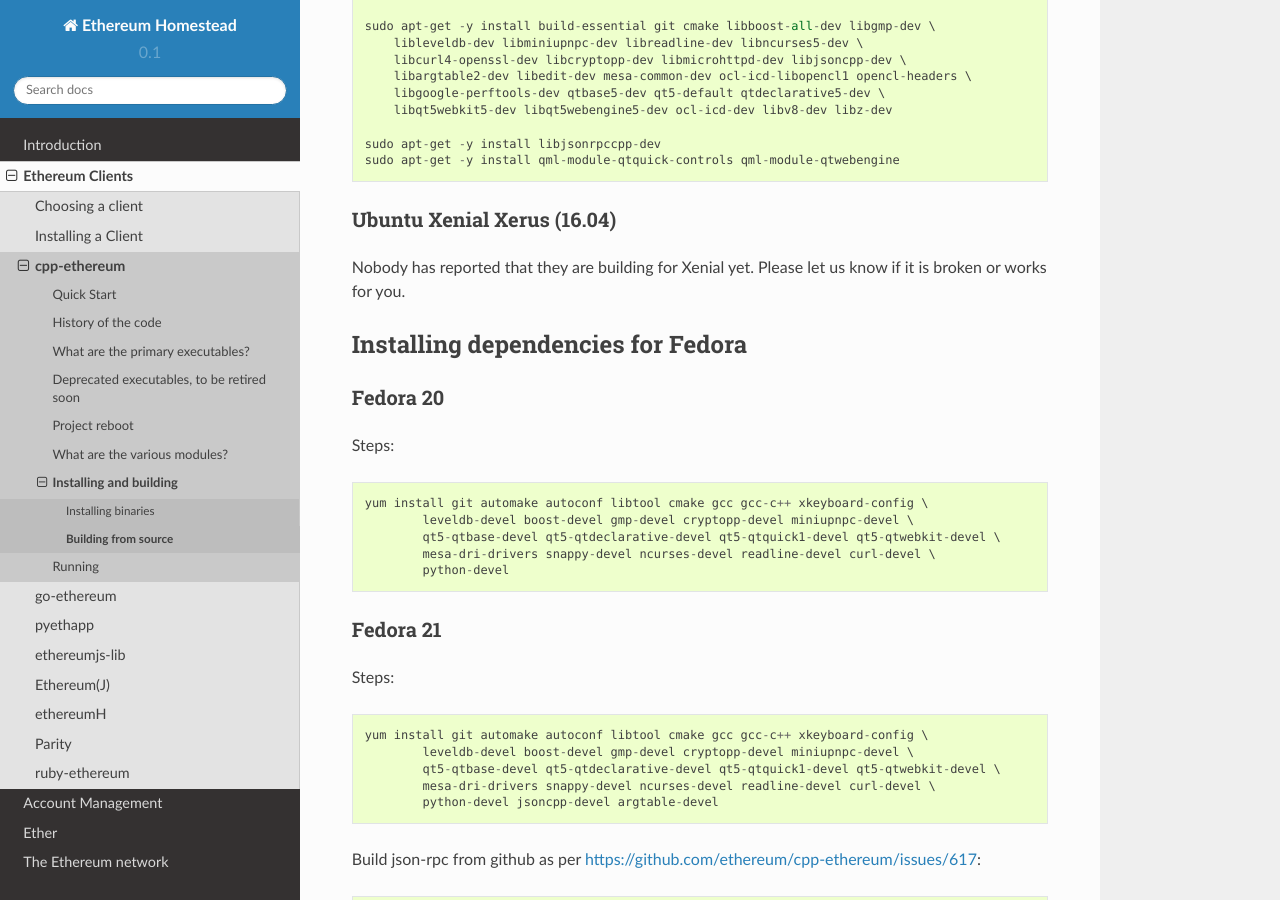
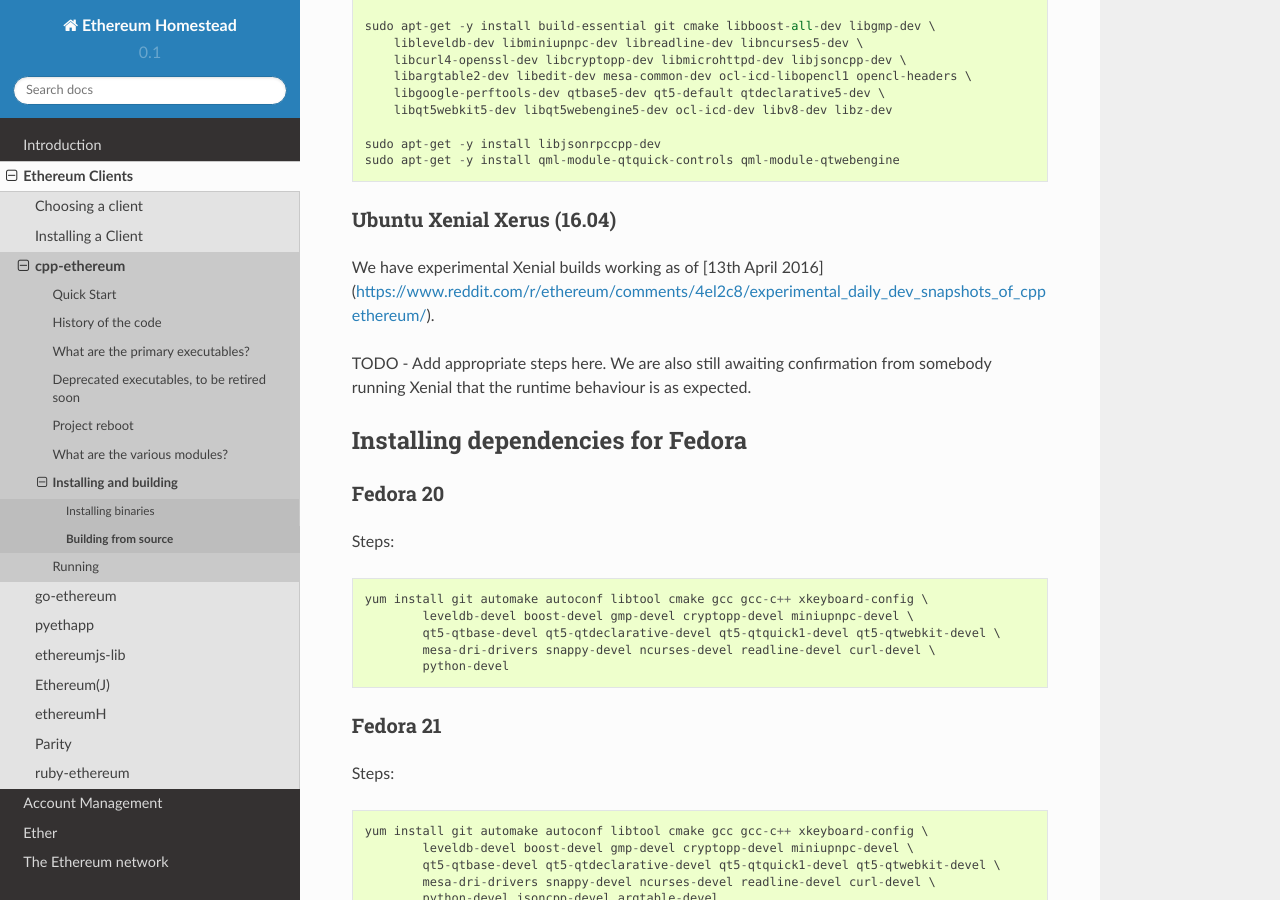
Before and after one commit to ethereum/homestead-guide, a Sphinx documentation site: the page built from source/ethereum-clients/cpp-ethereum/building-from-source/linux.rst, in a window 1280 px wide and 900 px high, scrolled down 2579 px. Built offline with Sphinx 7.4.7 and the Read the Docs theme 2.0.0, drawn with Linux system fonts in a browser that asks for light colours.

Commit message:
Updated docs for Ubuntu Xenial builds for cpp-ethereum.

```diff
--- a/source/ethereum-clients/cpp-ethereum/building-from-source/linux.rst
+++ b/source/ethereum-clients/cpp-ethereum/building-from-source/linux.rst
@@ -148,8 +148,12 @@
 Ubuntu Xenial Xerus (16.04)
 --------------------------------------------------------------------------------
 
-Nobody has reported that they are building for Xenial yet.   Please let us know
-if it is broken or works for you.
+We have experimental Xenial builds working as of
+[13th April 2016](https://www.reddit.com/r/ethereum/comments/4el2c8/experimental_daily_dev_snapshots_of_cppethereum/).
+
+TODO - Add appropriate steps here.   We are also still awaiting confirmation
+from somebody running Xenial that the runtime behaviour is as expected.
+
 
 Installing dependencies for Fedora
 ================================================================================
--- a/source/ethereum-clients/cpp-ethereum/installing-binaries/linux-ubuntu-ppa.rst
+++ b/source/ethereum-clients/cpp-ethereum/installing-binaries/linux-ubuntu-ppa.rst
@@ -8,11 +8,6 @@
 - `Ubuntu Utopic Unicorn (14.10) <https://wiki.ubuntu.com/UtopicUnicorn>`_
 - `Ubuntu Vivid Vervet (15.04) <https://wiki.ubuntu.com/VividVervet>`_
 - `Ubuntu Wily Werewolf (15.10) <https://wiki.ubuntu.com/WilyWerewolf>`_
-
-We don't have a working PPA for the forthcoming Xenial release yet, but we
-have been made aware of the problem and will fix it before Xenial is
-released to the public.
-
 - `Ubuntu Xenial Xerus (16.04) <https://wiki.ubuntu.com/XenialXerus>`_
 
 **We only support 64-bit builds.**  It may be possible to get the
```
